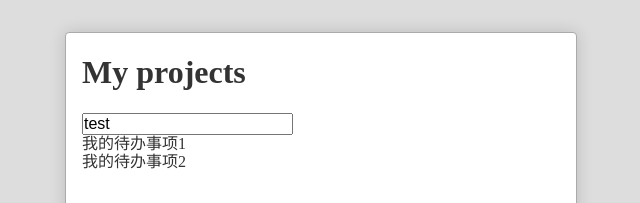
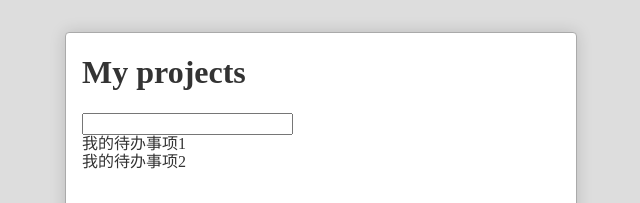
Before and after one commit to zhangmac/react-practise, a React (Create React App) app: page / in a window 1280 px wide. Shown: the top 203 px of the page, without its empty margins (319-959 px from the left). Built offline with nearby package versions, Linux system fonts and the light colour scheme.

Commit message:
新增todo

```diff
--- a/src/App.js
+++ b/src/App.js
@@ -10,7 +10,7 @@ class App extends Component {
   constructor(props) {
     super(props)
     this.state= {
-      newTodo:"test",
+      newTodo:" ",
       todoList:[
         {id:1,title:"我的待办事项1"},
         {id:2,title:"我的待办事项2"}
@@ -20,14 +20,14 @@ class App extends Component {
   render() {
     let todos = this.state.todoList.map((item,index)=>{
       return (
-          <li><TodoItem todo={item.title}/></li>
+          <li key={index}><TodoItem todo={item.title}/></li>
        )
     })
     return(
     <div className="App">
         <h1>My projects</h1>
       <div className="inputWrapper">
-        <TodoInput content={this.state.newTodo}/>
+        <TodoInput content={this.state.newTodo} onSubmit={this.addTodo.bind(this)}/>
       </div>
       <ol>
       {todos}
@@ -35,6 +35,23 @@ class App extends Component {
     </div>
     )
   }
+  addTodo(e) {
+    this.state.todoList.unshift({
+      id:idMaker(),
+      title:e.target.value,
+      status:null,
+      deleted:false
+    })
+    this.setState ({
+      newTodo:" ",
+      todoList:this.state.todoList
+    })
+    let id=0
+    function idMaker() {
+      id+=1
+      return id
+    }
+  }
 }
 
 export default App;
--- a/src/TodoInput.js
+++ b/src/TodoInput.js
@@ -2,7 +2,12 @@ import React, { Component } from 'react';
 
 class TodoInput extends Component {
     render() {
-        return  <input type="text" value={this.props.content} />
+        return  <input type="text" defaultValue={this.props.content} onKeyPress={this.submit.bind(this)}/>
+    }
+    submit(e) {
+        if(e.key==="Enter"){
+            this.props.onSubmit(e)
+        }
     }
 }
 export default TodoInput
```
